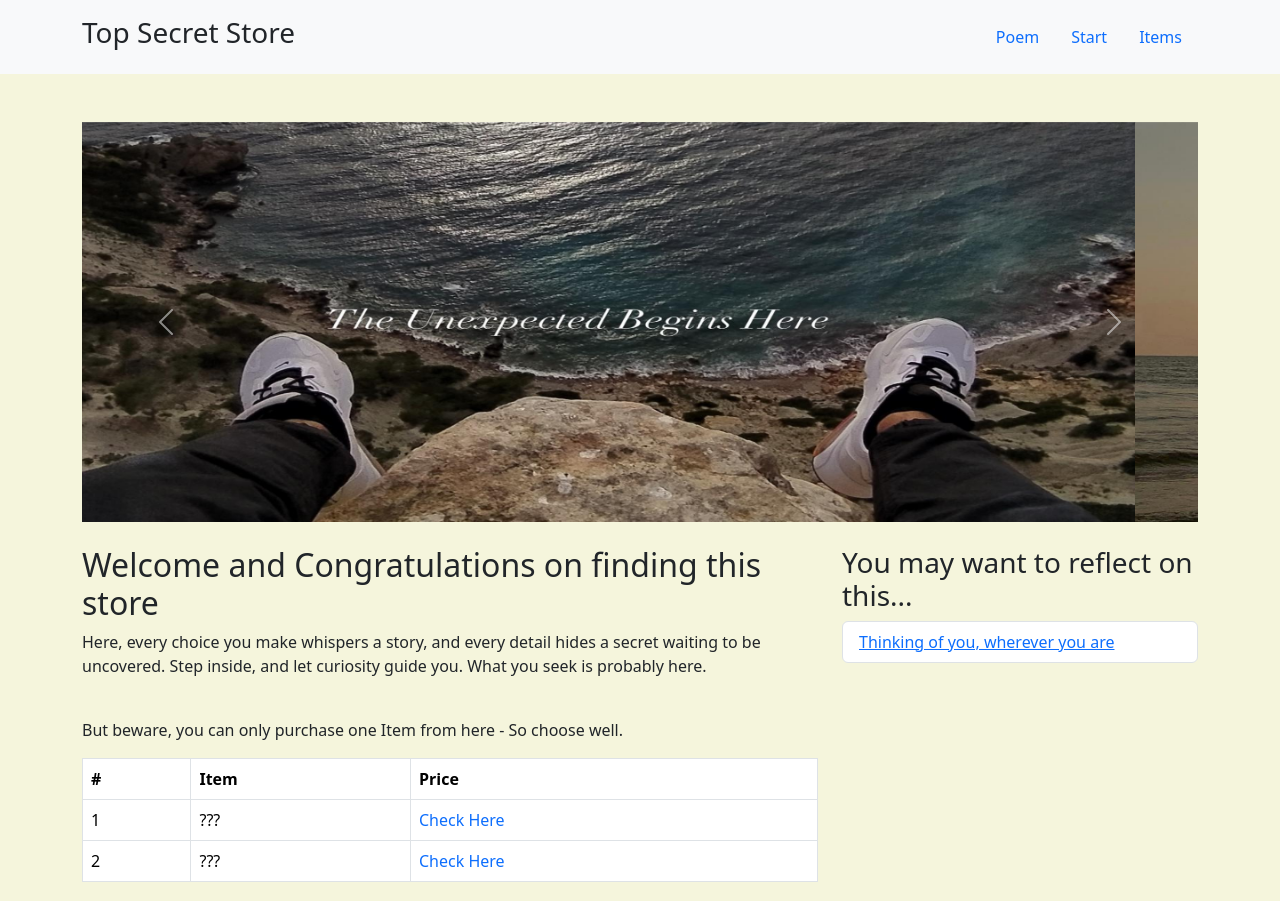
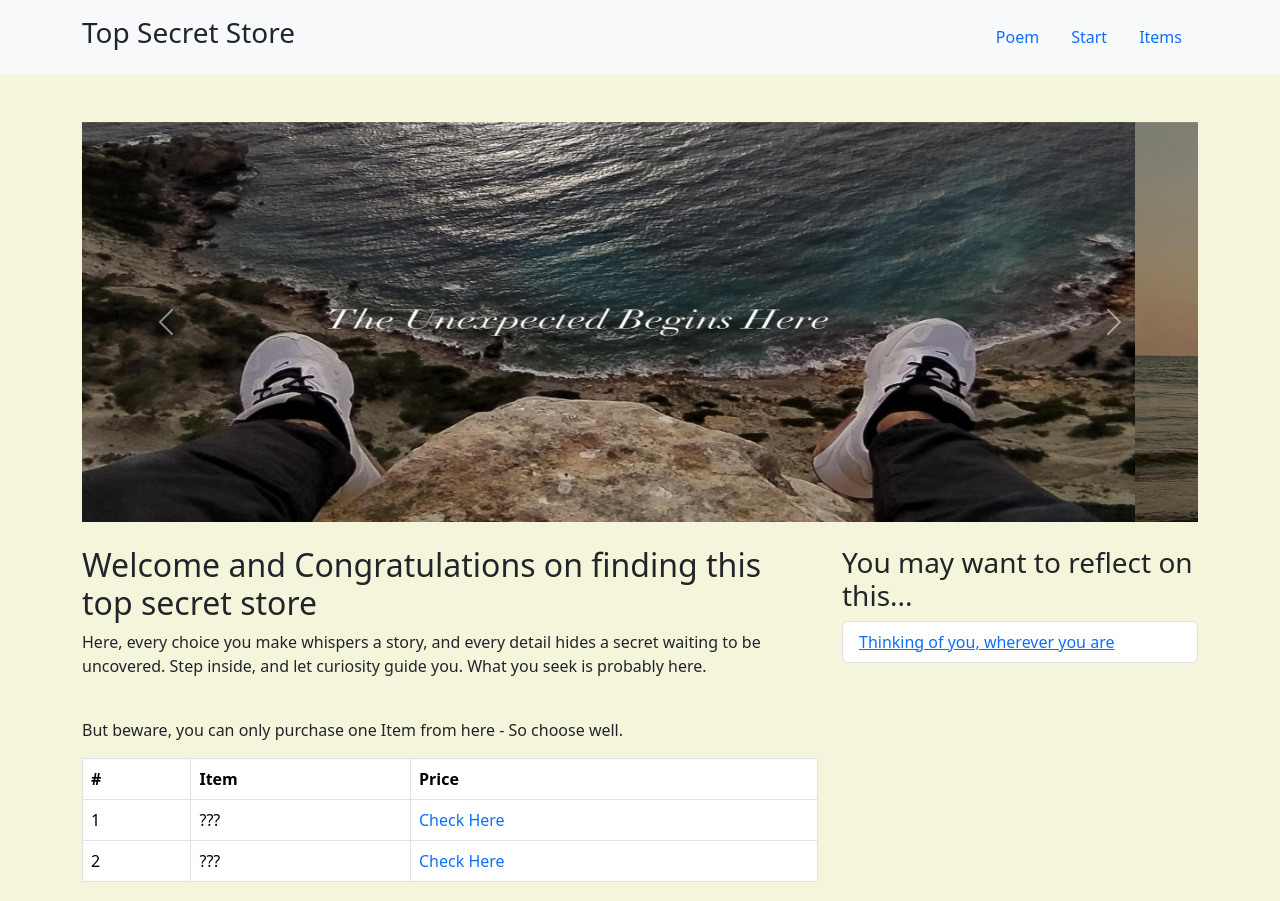
Before and after one commit to giancasss/LM, a plain HTML site: page index.html in a window 1280 px wide. Shown: the top 901 px of the page. Drawn offline with nearby package versions, Linux system fonts and the light colour scheme.

Commit message:
primer commit

```diff
--- a/index.html
+++ b/index.html
@@ -42,7 +42,7 @@
 
     <div class="row">
       <div class="col-md-8">
-        <h2>Welcome and Congratulations on finding this store</h2>
+        <h2>Welcome and Congratulations on finding this top secret store</h2>
         <p>Here, every choice you make whispers a story, and every detail hides a secret waiting to be uncovered. Step inside, and let curiosity guide you.
             What you seek is probably here.</p><br>
         <p> But beware, you can only purchase one Item from here - So choose well. </p>
```
